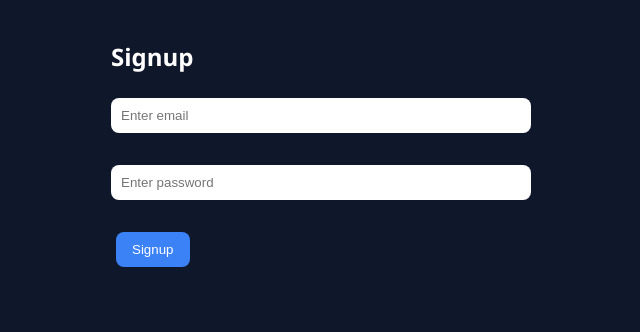
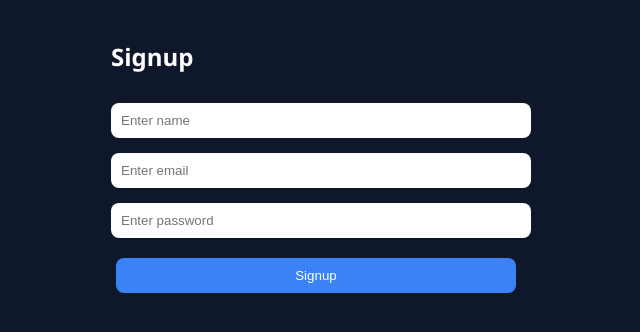
Before and after one commit to Sudhirshukla076/interview-simulator, a React (Vite) app in the folder client/: page /signup in a window 1280 px wide. Shown: the top 332 px of the page, without its empty margins (329-969 px from the left). Built offline with nearby package versions, Linux system fonts and the light colour scheme.

Commit message:
fixed login for old + new users

```diff
--- a/client/src/pages/Signup.jsx
+++ b/client/src/pages/Signup.jsx
@@ -2,45 +2,71 @@ import { useState } from "react";
 import axios from "axios";
 
 function Signup() {
+  const [name, setName] = useState(""); // ✅ FIXED
   const [email, setEmail] = useState("");
   const [password, setPassword] = useState("");
 
   const handleSignup = async () => {
     try {
       await axios.post(
-        "https://interview-backend-u5yp.onrender.com/api/auth/register",
-        { email, password }
+        "https://interview-backend-u5yp.onrender.com/api/auth/signup",
+        {
+          name,        // ✅ FIXED
+          email,
+          password,
+        }
       );
 
       alert("Signup successful 🎉");
       window.location.href = "/";
     } catch (err) {
-  console.log(err.response?.data);
-  alert(err.response?.data?.message || "Signup failed ❌");
-}
+      console.log(err.response?.data);
+      alert(err.response?.data?.message || "Signup failed ❌");
+    }
   };
 
   return (
     <div style={{ padding: "20px", maxWidth: "400px", margin: "auto" }}>
       <h2>Signup</h2>
 
+      {/* NAME */}
+      <input
+        type="text"
+        placeholder="Enter name"
+        value={name}
+        onChange={(e) => setName(e.target.value)}
+        style={{ width: "100%", padding: "10px", marginTop: "10px" }}
+      />
+
+      {/* EMAIL */}
       <input
         type="email"
         placeholder="Enter email"
         value={email}
         onChange={(e) => setEmail(e.target.value)}
+        style={{ width: "100%", padding: "10px", marginTop: "10px" }}
       />
-      <br /><br />
 
+      {/* PASSWORD */}
       <input
         type="password"
         placeholder="Enter password"
         value={password}
         onChange={(e) => setPassword(e.target.value)}
+        style={{ width: "100%", padding: "10px", marginTop: "10px" }}
       />
-      <br /><br />
 
-      <button onClick={handleSignup}>Signup</button>
+      <button
+        onClick={handleSignup}
+        style={{
+          width: "100%",
+          padding: "10px",
+          marginTop: "15px",
+          cursor: "pointer",
+        }}
+      >
+        Signup
+      </button>
     </div>
   );
 }
```
Also changed, not shown: 1 other file (tests, documents, lock files or other folders).
